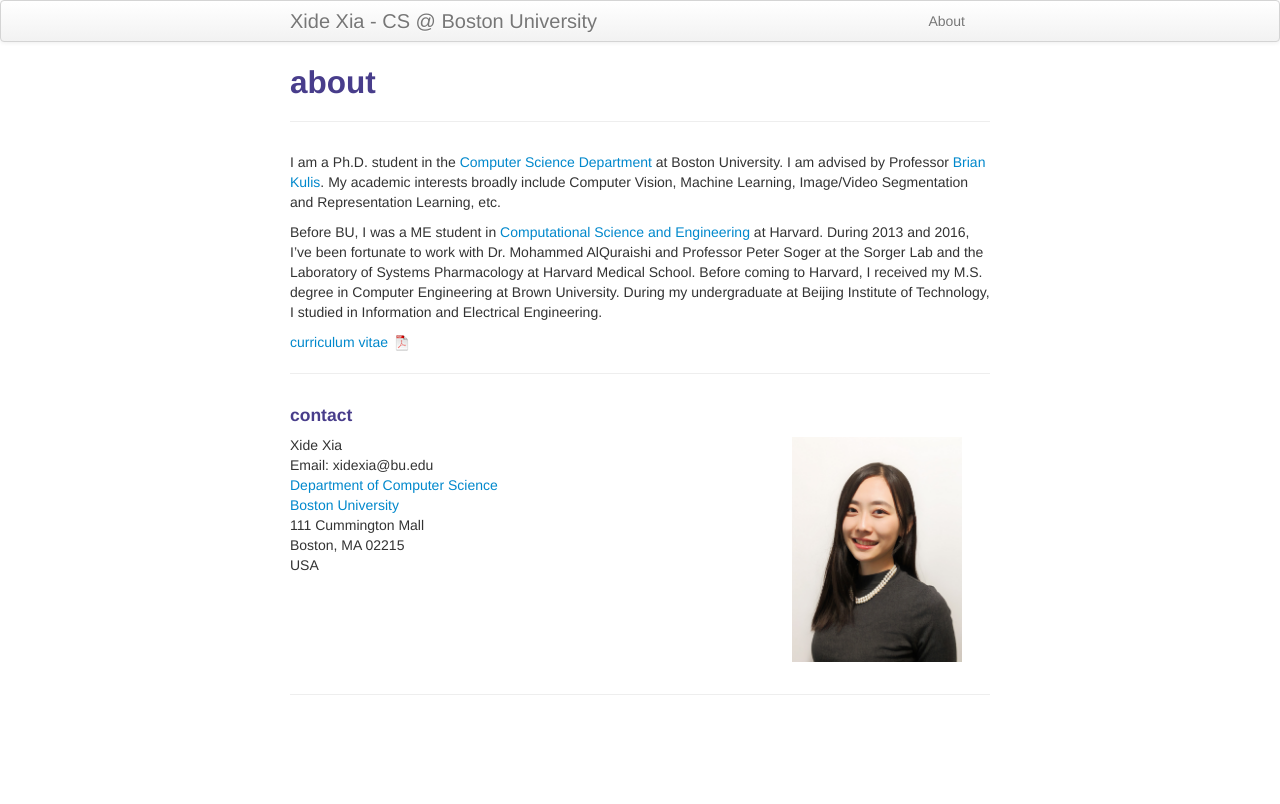
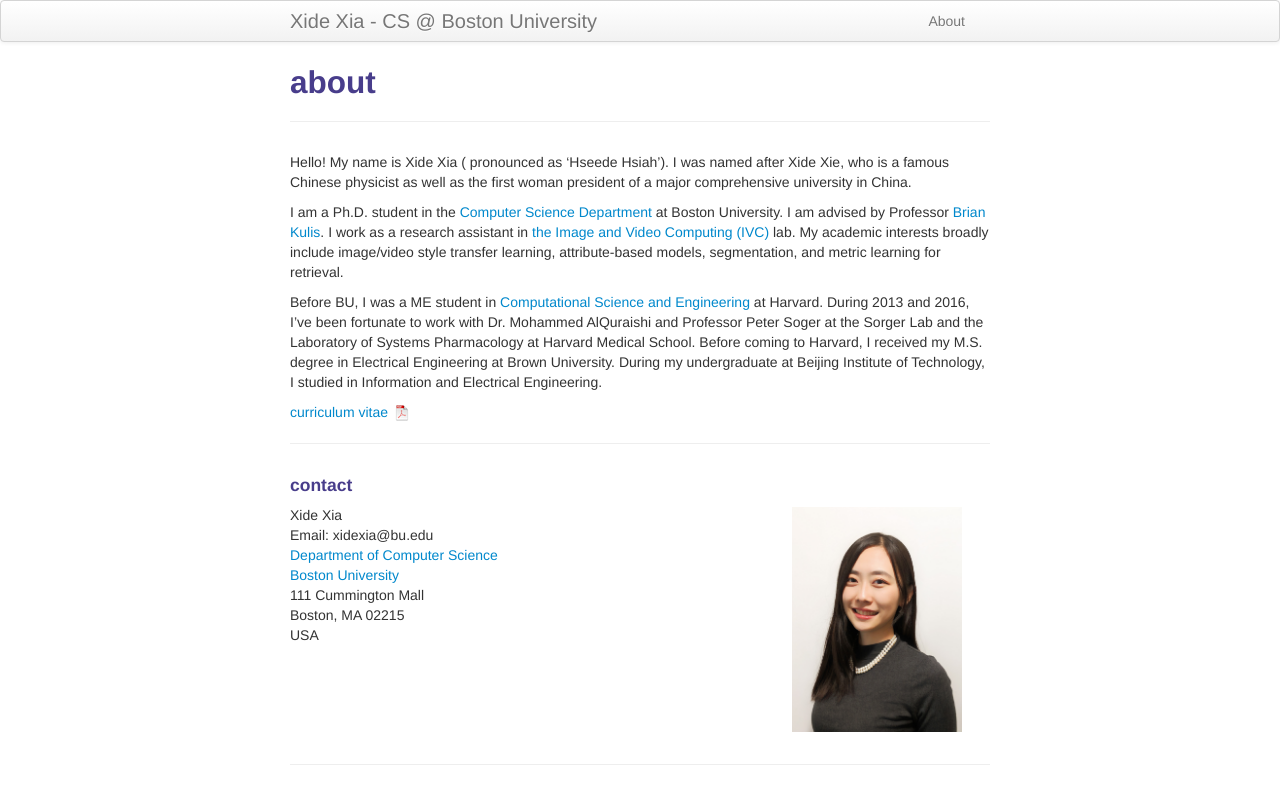
Before and after one commit to xidexia/xidexia.github.io, a Jekyll site: the page built from pages/about.md, in a window 1280 px wide. Shown: the top 804 px of the page. Built offline with Jekyll 4.4.1, drawn with Linux system fonts in a browser that asks for light colours.

Commit message:
“191120”

```diff
--- a/pages/about.md
+++ b/pages/about.md
@@ -4,9 +4,12 @@ title: about
 ---
 
 
-I am a Ph.D. student in the [Computer Science Department](http://www.bu.edu/cs/) at Boston University. I am advised by Professor [Brian Kulis](http://people.bu.edu/bkulis/). My academic interests broadly include Computer Vision, Machine Learning, Image/Video Segmentation and Representation Learning, etc.
+Hello! My name is Xide Xia ( pronounced as 'Hseede Hsiah'). I was named after Xide Xie, who is a famous Chinese physicist as well as the first woman president of a major comprehensive university in China.
 
-Before BU, I was a ME student in [Computational Science and Engineering](http://iacs.seas.harvard.edu/)  at Harvard. During 2013 and 2016, I've been fortunate to work with Dr. Mohammed AlQuraishi  and Professor Peter Soger at the Sorger Lab and the Laboratory of Systems Pharmacology at Harvard Medical School.  Before coming to Harvard, I received my M.S. degree in Computer Engineering at Brown University. During my undergraduate at Beijing Institute of Technology, I studied in Information and Electrical Engineering.
+I am a Ph.D. student in the <a href="http://www.bu.edu/cs/">Computer Science Department</a> at Boston University. I am advised by Professor <a href="http://people.bu.edu/bkulis/">Brian Kulis</a>. I work as a research assistant in <a href="https://www.bu.edu/cs/ivc/">the Image and Video Computing (IVC)</a> lab. My academic interests broadly include image/video style transfer learning, attribute-based models, segmentation, and metric learning for retrieval.
+
+Before BU, I was a ME student in <a href="http://iacs.seas.harvard.edu/">Computational Science and Engineering</a> at Harvard. During 2013 and 2016, I've been fortunate to work with Dr. Mohammed AlQuraishi and Professor Peter Soger at the Sorger Lab and the Laboratory of Systems Pharmacology at Harvard Medical School.  Before coming to Harvard, I received my M.S. degree in Electrical Engineering at Brown University. During my undergraduate at Beijing Institute of Technology, I studied in Information and Electrical Engineering.
+
 
 [curriculum vitae ![CV as pdf](icons16/pdf-icon.png)]({{ BASE_PATH }}/assets/xide_xia_cv_bu.pdf)
 
```
Also changed, not shown: index.md (+1 -0 lines), 3 other files.
